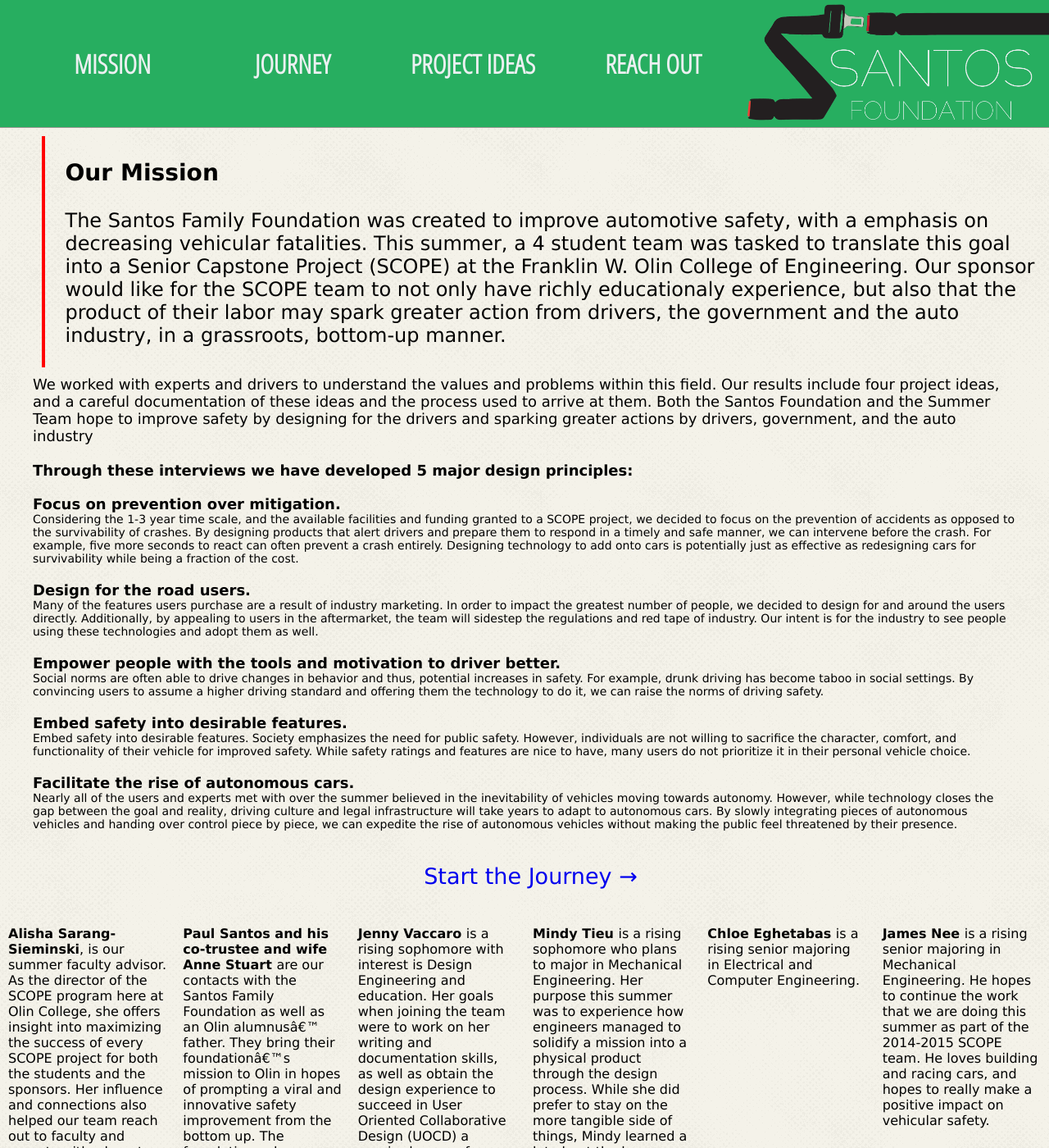
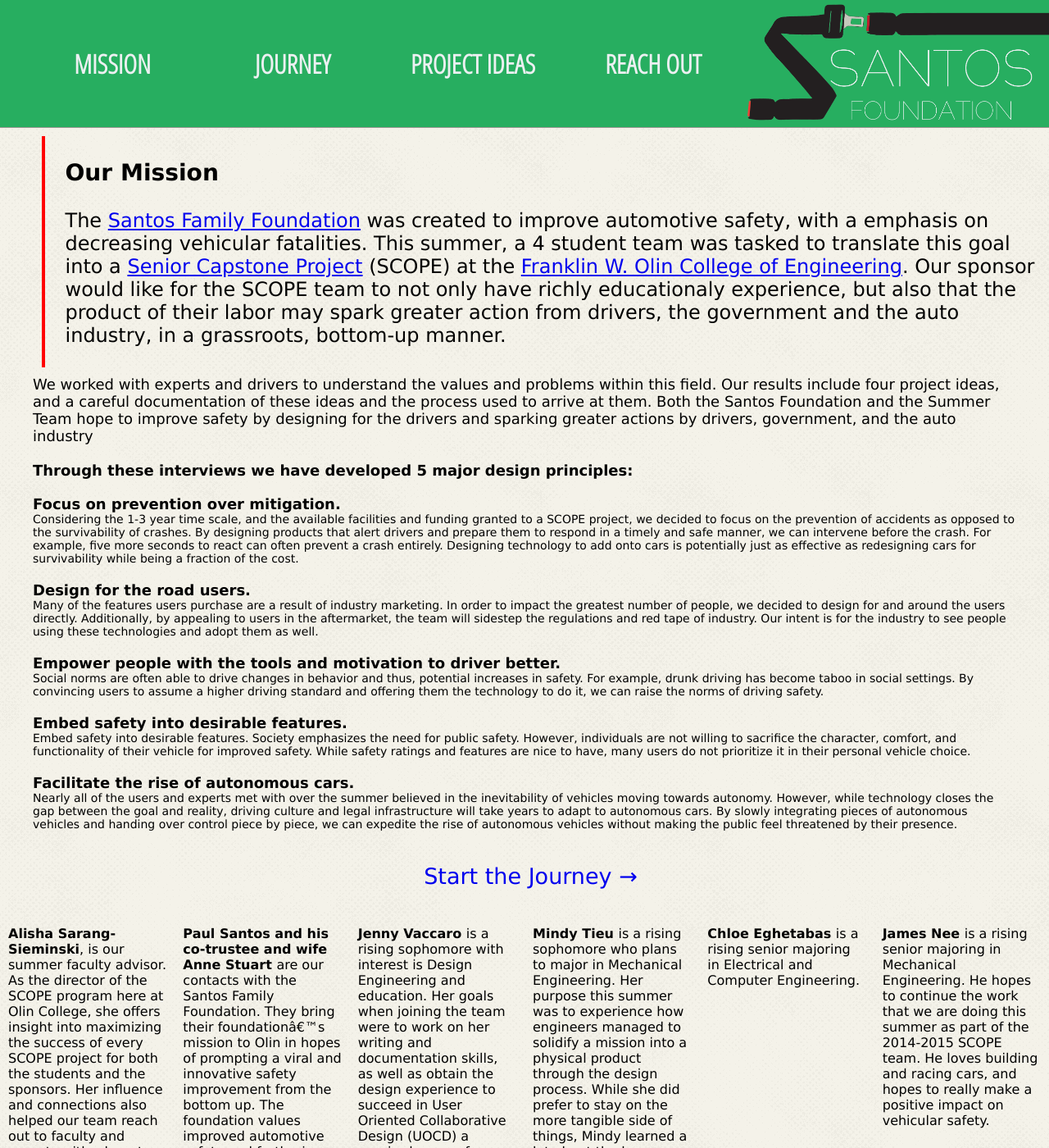
Before and after one commit to SantosFoundationSCOPE/SantosFoundationSCOPE.github.io, a Jekyll site: the page built from index.html, in a window 1280 px wide and 1400 px high. Shown: the whole window at 82% size. Built offline with Jekyll 4.4.1, drawn with Linux system fonts in a browser that asks for light colours; nearby versions of some CDN libraries; some of the changed text lies outside the part shown.

Commit message:
Update index.html

```diff
--- a/index.html
+++ b/index.html
@@ -7,7 +7,7 @@
 <div class="center">
 	<div id= "mission">
         <h3> Our Mission </h3>
-		The Santos Family Foundation was created to improve automotive safety, with a emphasis on decreasing vehicular fatalities.  This summer, a 4 student team was tasked to translate this goal into a Senior Capstone Project (SCOPE) at the Franklin W. Olin College of Engineering.  Our sponsor would like for the SCOPE team to not only have richly educationaly experience, but also that the product of their labor may spark greater action from drivers, the government and the auto industry, in a grassroots, bottom-up manner. <br />
+		The <a href='http://www.olin.edu/'>Santos Family Foundation</a> was created to improve automotive safety, with a emphasis on decreasing vehicular fatalities.  This summer, a 4 student team was tasked to translate this goal into a <a href='http://www.olin.edu/collaborate/scope/'>Senior Capstone Project</a> (SCOPE) at the <a href='http://www.olin.edu/'>Franklin W. Olin College of Engineering</a>.  Our sponsor would like for the SCOPE team to not only have richly educationaly experience, but also that the product of their labor may spark greater action from drivers, the government and the auto industry, in a grassroots, bottom-up manner. <br />
     </div>
 
     <div id="description">
@@ -53,7 +53,7 @@
     <b>Alisha Sarang-Sieminski</b>, is our summer faculty advisor. As the director of the SCOPE program here at Olin College, she offers insight into maximizing the success of every SCOPE project for both the students and the sponsors. Her influence and connections also helped our team reach out to faculty and experts with whom to co-design. Alisha has been with us through everything, and she has been instrumental in moving this summer forward.
     </div>
     <div class="member">
-    <b>Paul Santos and his co-trustee and wife Anne Stuart </b> are our contacts with the Santos Family Foundation as well as an Olin alumnus’ father. They bring their foundation’s mission to Olin in hopes of prompting a viral and innovative safety improvement from the bottom up. The foundation values improved automotive safety and furthering undergraduate education, not generating an economic profit.
+    <b>Paul Santos and his co-trustee and wife Anne Stuart </b> are our contacts with the Santos Family Foundation. They bring their foundation’s mission to Olin in hopes of prompting a viral and innovative safety improvement from the bottom up. The foundation values improved automotive safety and furthering undergraduate education, not generating an economic profit.
     </div>
     <div class="member">
     <b>Jenny Vaccaro </b> is a rising sophomore with interest is Design Engineering and education. Her goals when joining the team were to work on her writing and documentation skills, as well as obtain the design experience to succeed in User Oriented Collaborative Design (UOCD) a required course for sophomores at Olin.
```
